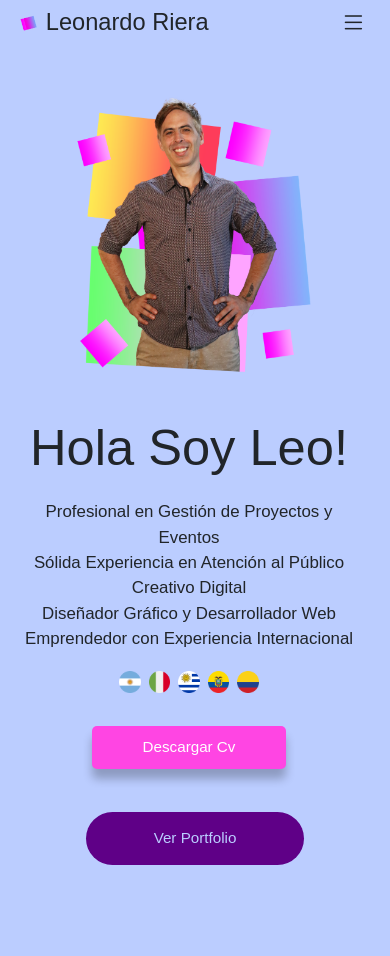
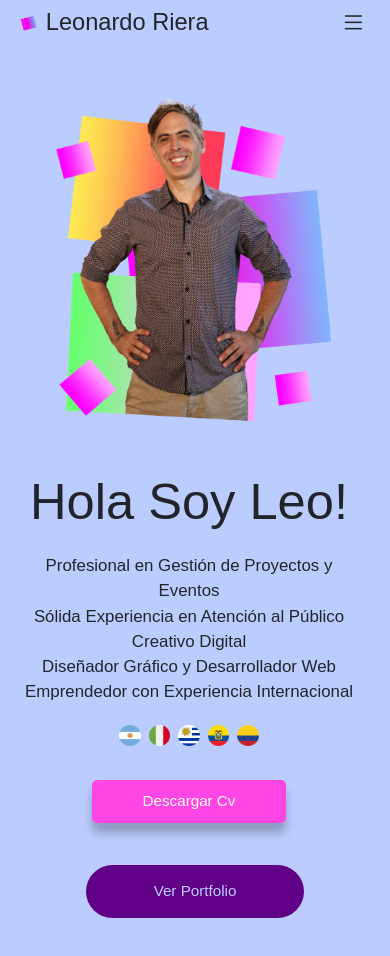
Before and after one commit to LeonardoRiera/miniPortLeo, a React (Vite) app: page / in a window 390 px wide. Shown: the top 956 px of the page. Before the commit the page ends 932 px from the top, so only its background shows below. Built offline with nearby package versions, Linux system fonts and the light colour scheme; a web font is replaced by a local one.

Commit message:
treabajo en header

```diff
--- a/src/Components/Header/Header.css
+++ b/src/Components/Header/Header.css
@@ -324,7 +324,7 @@
 @media screen and (max-width:481px) {
 
     .foto {
-        width: 68%;
+        width: 77%;
     }
 
     .principalTitulo {
@@ -364,7 +364,7 @@
 @media screen and (max-width:400px) {
 
     .foto {
-        width: 72%;
+        width: 85%;
     }
 
     .btnCv {
```
